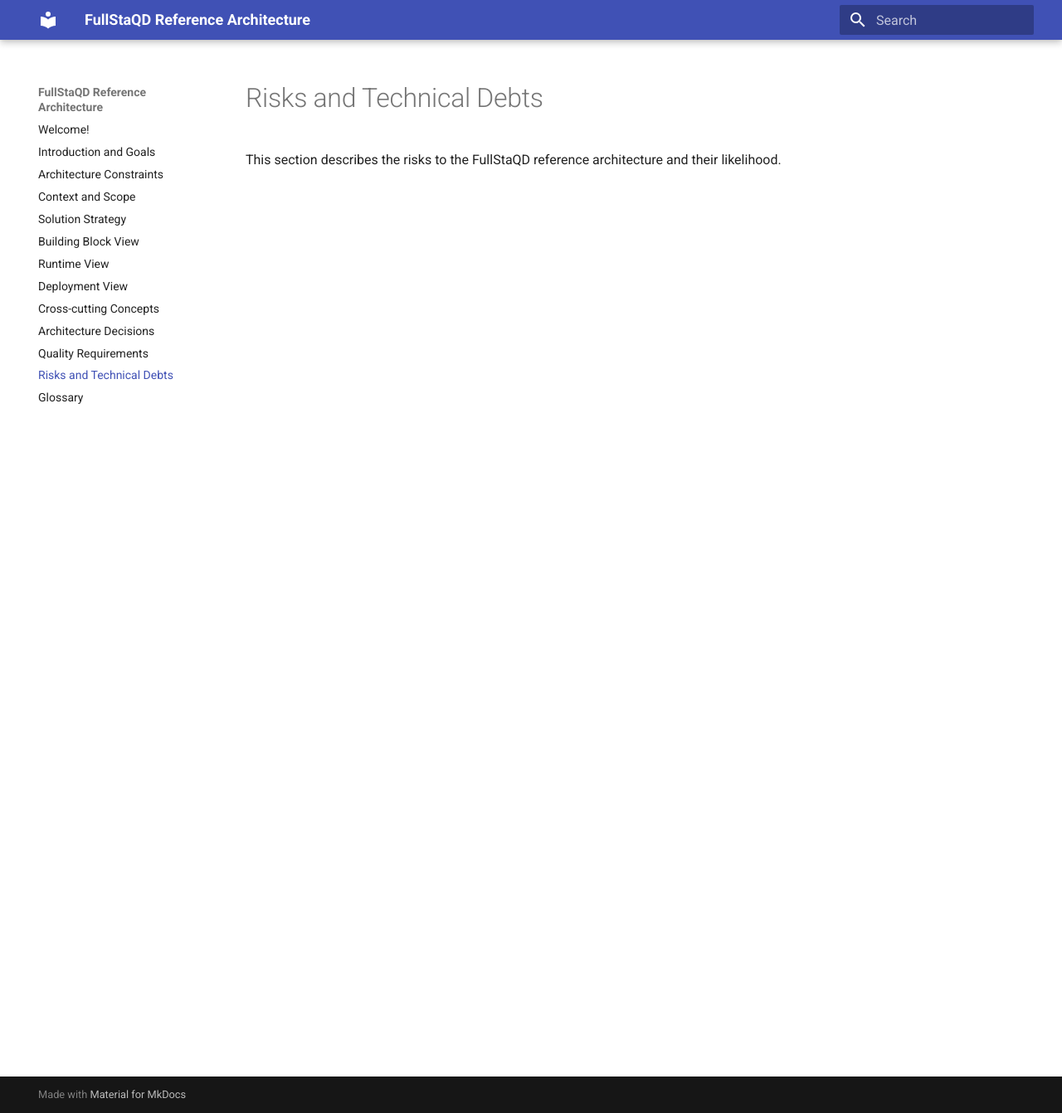
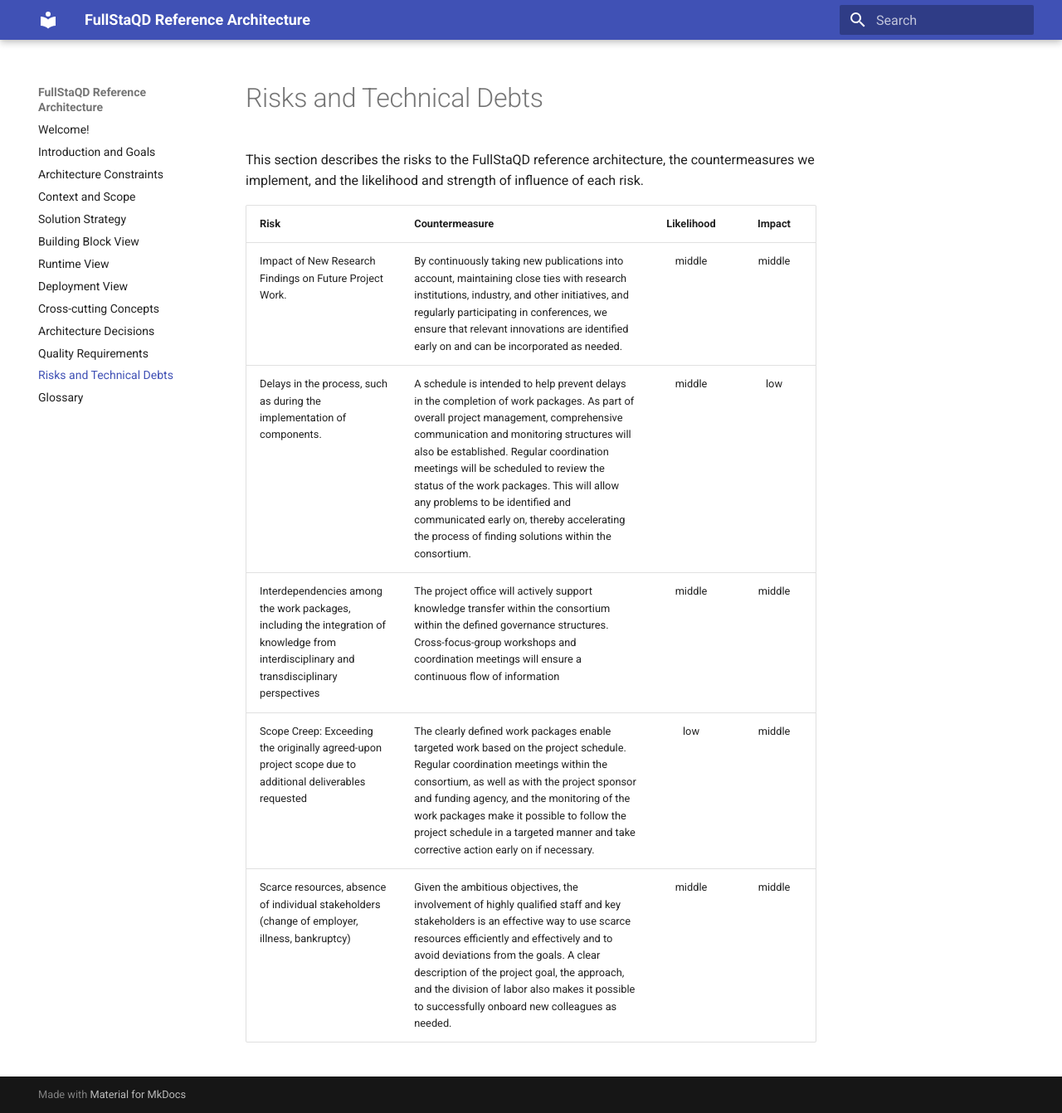
Before and after one commit to FullStaQD/architecture, an MkDocs documentation site: the page built from docs/11_technical_risks.md, in a window 1280 px wide and 1342 px high. Shown: the whole window at 83% size. Built offline with MkDocs 1.6.1 and Material for MkDocs 9.7.7, drawn with Linux system fonts in a browser that asks for light colours.

Commit message:
Update 11_technical_risks.md
Signed-off-by: RinorKIT <tc4656@kit.edu>

```diff
--- a/docs/11_technical_risks.md
+++ b/docs/11_technical_risks.md
@@ -1,2 +1,10 @@
 # Risks and Technical Debts {#section-technical-risks}
-This section describes the risks to the FullStaQD reference architecture and their likelihood.
+This section describes the risks to the FullStaQD reference architecture, the countermeasures we implement, and the likelihood and strength of influence of each risk.
+
+| Risk  | Countermeasure |   Likelihood | Impact |
+| ------------- | ------------- |   :---: |   :---:  |
+| Impact of New Research Findings on Future Project Work. | By continuously taking new publications into account, maintaining close ties with research institutions, industry, and other initiatives, and regularly participating in conferences, we ensure that relevant innovations are identified early on and can be incorporated as needed.  | middle | middle |
+| Delays in the process, such as during the implementation of components.   |  A schedule is intended to help prevent delays in the completion of work packages. As part of overall project management, comprehensive communication and monitoring structures will also be established. Regular coordination meetings will be scheduled to review the status of the work packages. This will allow any problems to be identified and communicated early on, thereby accelerating the process of finding solutions within the consortium. | middle | low |
+| Interdependencies among the work packages, including the integration of knowledge from interdisciplinary and transdisciplinary perspectives  |The project office will actively support knowledge transfer within the consortium within the defined governance structures. Cross-focus-group workshops and coordination meetings will ensure a continuous flow of information  | middle | middle |
+| Scope Creep: Exceeding the originally agreed-upon project scope due to additional deliverables requested  | The clearly defined work packages enable targeted work based on the project schedule. Regular coordination meetings within the consortium, as well as with the project sponsor and funding agency, and the monitoring of the work packages make it possible to follow the project schedule in a targeted manner and take corrective action early on if necessary. | low | middle |
+| Scarce resources, absence of individual stakeholders (change of employer, illness, bankruptcy)  | Given the ambitious objectives, the involvement of highly qualified staff and key stakeholders is an effective way to use scarce resources efficiently and effectively and to avoid deviations from the goals. A clear description of the project goal, the approach, and the division of labor also makes it possible to successfully onboard new colleagues as needed.    | middle | middle |
```
